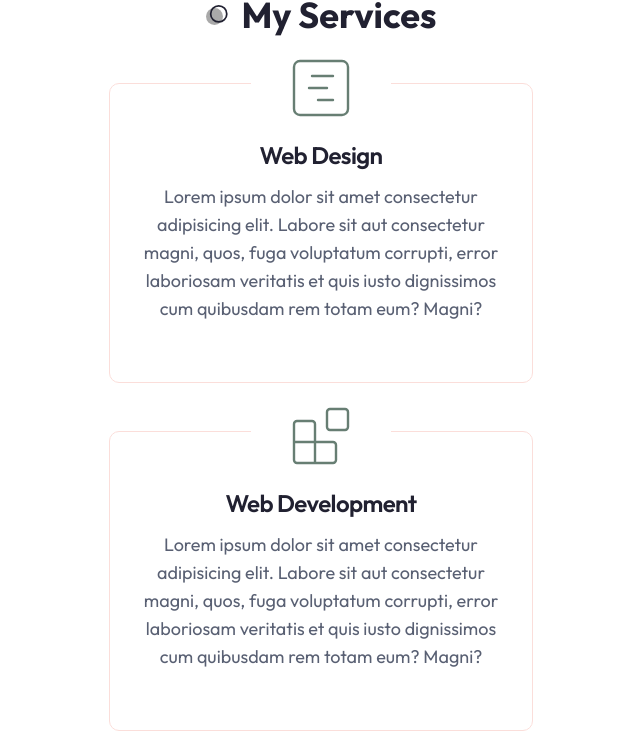
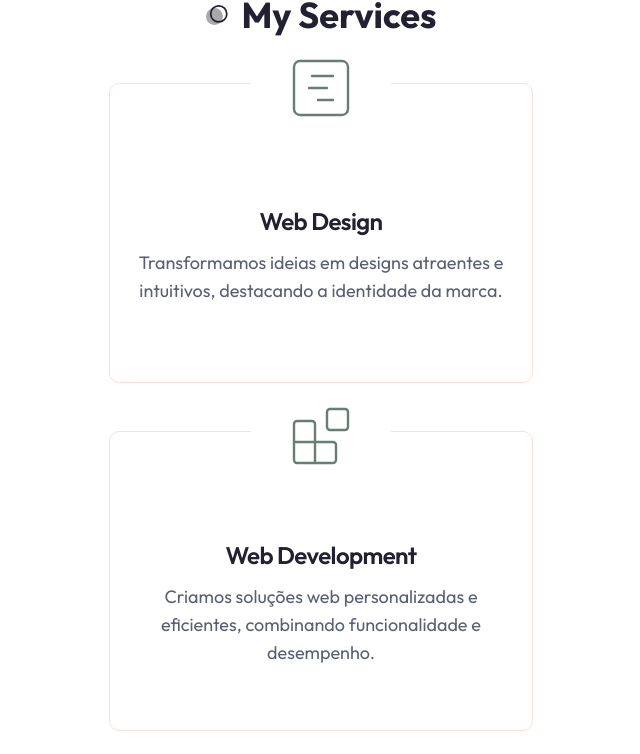
Before and after one commit to LucasBorgesDeCarvalho/portfolio-lucas-borges-de-carvalho, a Next.js app: page / in a window 1280 px wide. Shown: the part 1872-2626 px from the top of the page, without its empty margins (319-959 px from the left). Built offline with nearby package versions, Linux system fonts and the light colour scheme.

Commit message:
Add Services

```diff
--- a/components/Services.jsx
+++ b/components/Services.jsx
@@ -11,17 +11,17 @@ const sercvicesData = [
     {
         icon: <GanttChartSquare size={72} strokeWidth={0.8}/>,
         title: 'Web Design',
-        description: 'Lorem ipsum dolor sit amet consectetur adipisicing elit. Labore sit aut consectetur magni, quos, fuga voluptatum corrupti, error laboriosam veritatis et quis iusto dignissimos cum quibusdam rem totam eum? Magni?'
+        description: 'Transformamos ideias em designs atraentes e intuitivos, destacando a identidade da marca.'
     },
     {
         icon: <Blocks size={72} strokeWidth={0.8}/>,
         title: 'Web Development',
-        description: 'Lorem ipsum dolor sit amet consectetur adipisicing elit. Labore sit aut consectetur magni, quos, fuga voluptatum corrupti, error laboriosam veritatis et quis iusto dignissimos cum quibusdam rem totam eum? Magni?'
+        description: 'Criamos soluções web personalizadas e eficientes, combinando funcionalidade e desempenho.'
     },
     {
         icon: <Gem size={72} strokeWidth={0.8}/>,
         title: 'Game Development',
-        description: 'Lorem ipsum dolor sit amet consectetur adipisicing elit. Labore sit aut consectetur magni, quos, fuga voluptatum corrupti, error laboriosam veritatis et quis iusto dignissimos cum quibusdam rem totam eum? Magni?'
+        description: 'Transformamos sua visão de jogo em uma experiência interativa envolvente, desde a concepção até a entrega final do produto.'
     },
 ];
 
@@ -40,7 +40,7 @@ const Services = () => {
                                 <CardHeader className='text-primary absolute -top-[60px]'>
                                     <div className='w-[140px] h-[80px] bg-white dark:bg-background flex justify-center items-center'>{item.icon}</div>
                                 </CardHeader>
-                                <CardContent className='text-center'>
+                                <CardContent className='mt-12 xl:mt-36 text-center'>
                                     <CardTitle className='mb-4'>{item.title}</CardTitle>
                                     <CardDescription className='text-lg'>{item.description}</CardDescription>
                                 </CardContent>
```
